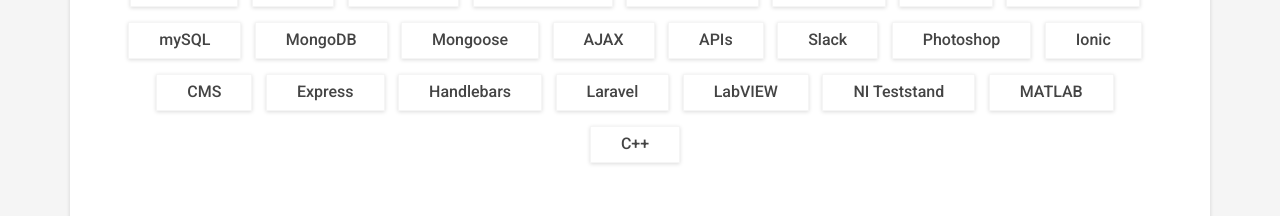
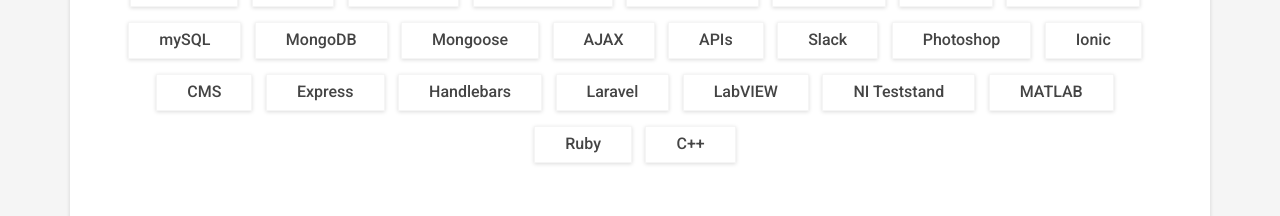
Before and after one commit to sunita321/sunita321.github.io, a plain HTML site: page index.html in a window 1280 px wide. Shown: the part 2985-3201 px from the top of the page. Drawn offline with Linux system fonts and the light colour scheme.

Commit message:
Adding skill

```diff
--- a/index.html
+++ b/index.html
@@ -322,6 +322,7 @@
                     <span class="skill-tag">LabVIEW</span>
                     <span class="skill-tag">NI Teststand</span>
                     <span class="skill-tag">MATLAB</span>
+                    <span class="skill-tag">Ruby</span>
                     <span class="skill-tag">C++</span>
 
                 </div>
```
